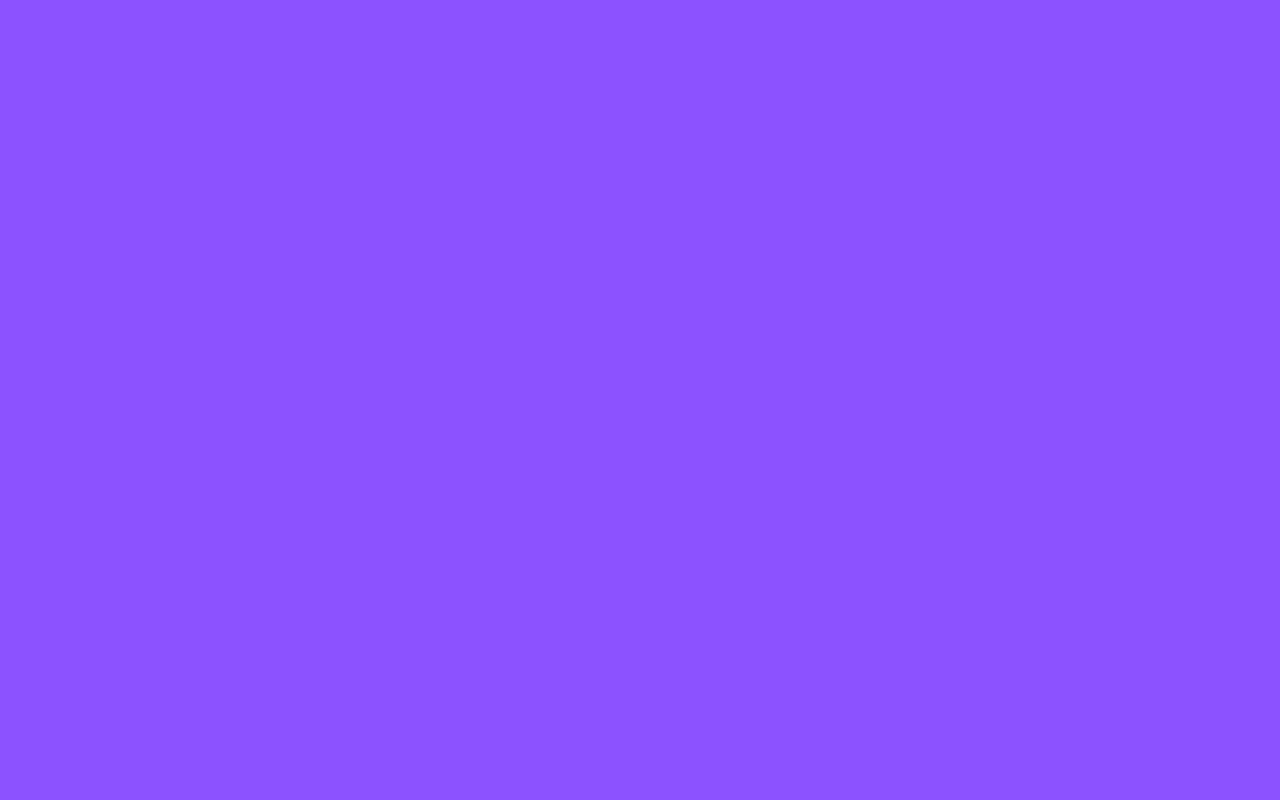
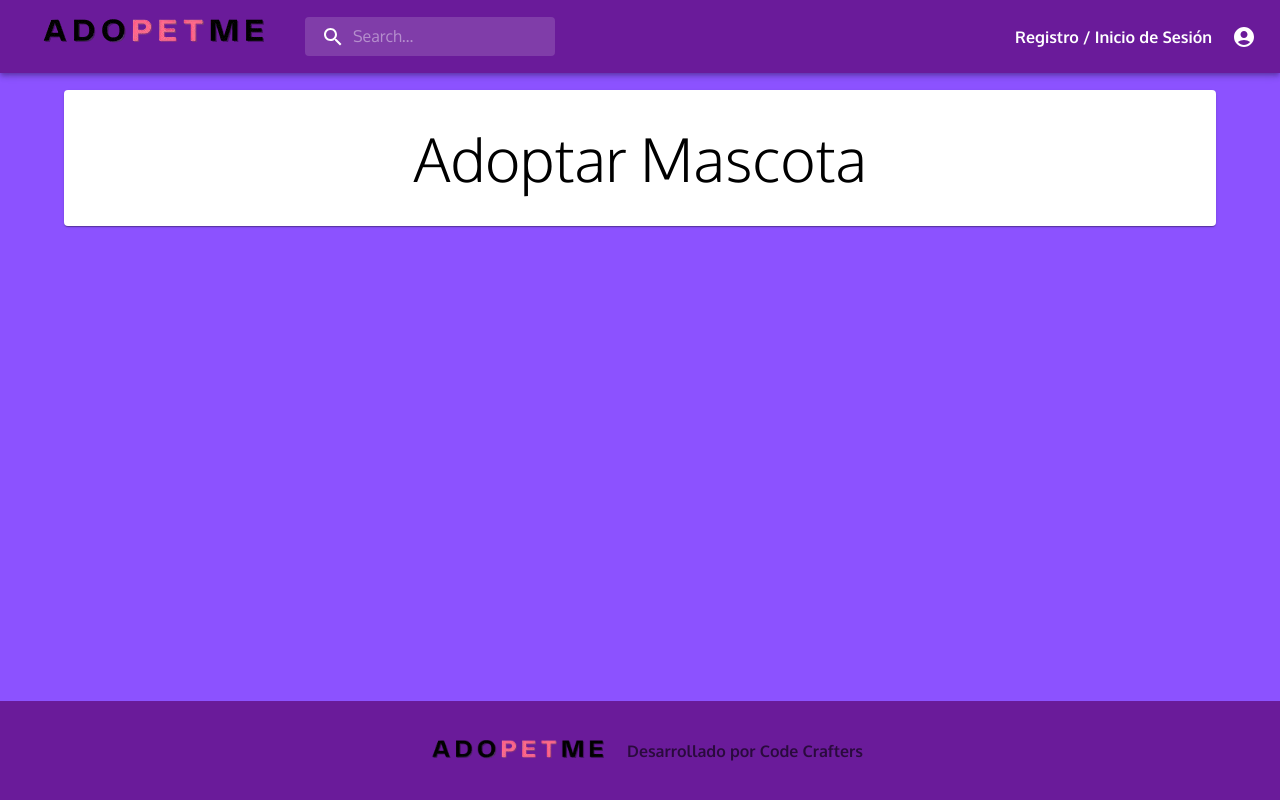
Before and after one commit to No-Country-simulation/c19-20-m-java-react, a React (Create React App) app in the folder frontend/adopetme/: page /adopcion in a window 1280 px wide. Before the commit this address had no page. Built offline with nearby package versions, Linux system fonts and the light colour scheme; a web font is replaced by a local one.

Commit message:
create layout

```diff
--- /dev/null
+++ b/frontend/adopetme/src/Pages/layout/MainLayout.jsx
@@ -0,0 +1,36 @@
+import React from "react";
+import PrimarySearchAppBar from "../../components/Home/Header";
+import Footer from "../../components/Home/Footer";
+import Box from "@mui/material/Box";
+
+const MainLayout = ({ children }) => {
+  return (
+    <Box>
+      <PrimarySearchAppBar />
+      <Box
+        component="main"
+        sx={{
+          flexGrow: 1,
+          height: "100vh",
+          overflow: "auto",
+        }}
+      >
+        <Box
+          sx={{
+            mt: "74px",
+            // mb: 4,
+            position: "relative",
+            minHeight: "calc(100vh - 74px)",
+            display: "flex",
+            flexDirection: "column",
+          }}
+        >
+          {children}
+          <Footer />
+        </Box>
+      </Box>
+    </Box>
+  );
+};
+
+export default MainLayout;
--- a/frontend/adopetme/src/components/Home/Footer.jsx
+++ b/frontend/adopetme/src/components/Home/Footer.jsx
@@ -1,27 +1,32 @@
-import React from 'react';
-import { Box, Typography } from '@mui/material';
-import { styled } from '@mui/system';
-import logoImage from '../shared/logo-header.png'; // Reemplazar con la ruta de tu logo
+import React from "react";
+import { Box, Typography } from "@mui/material";
+import { styled } from "@mui/system";
+import logoImage from "../shared/logo-header.png"; // Reemplazar con la ruta de tu logo
 
 const FooterContainer = styled(Box)(({ theme }) => ({
   backgroundColor: theme.palette.primary.main, // Color de fondo del footer
   padding: theme.spacing(3), // Espaciado interno del footer
-    display: 'flex', // Usamos flexbox para el posicionamiento
-    alignItems: 'center', // Alineación vertical al centro
-    justifyContent: 'center', // Alineación horizontal al centro
+  display: "flex", // Usamos flexbox para el posicionamiento
+  alignItems: "center", // Alineación vertical al centro
+  justifyContent: "center", // Alineación horizontal al centro
+  marginTop: "auto",
 }));
 
-const Logo = styled('img')({
-    width: '200px', // Ancho del logo
-    height: 'auto', // Mantener relación de aspecto
-    marginRight: '10px', // Espacio entre el logo y el texto
+const Logo = styled("img")({
+  width: "200px", // Ancho del logo
+  height: "auto", // Mantener relación de aspecto
+  marginRight: "10px", // Espacio entre el logo y el texto
 });
 
 const Footer = () => {
   return (
     <FooterContainer>
       <Logo src={logoImage} alt="Logo" />
-            <Typography variant="body1" color="textSecondary" sx={{ fontWeight: 'bold' }}>
+      <Typography
+        variant="body1"
+        color="textSecondary"
+        sx={{ fontWeight: "bold" }}
+      >
         Desarrollado por Code Crafters
       </Typography>
     </FooterContainer>
--- a/frontend/adopetme/src/components/Home/Header.jsx
+++ b/frontend/adopetme/src/components/Home/Header.jsx
@@ -1,55 +1,55 @@
-import * as React from 'react';
-import { styled, alpha } from '@mui/material/styles';
-import AppBar from '@mui/material/AppBar';
-import Box from '@mui/material/Box';
-import Toolbar from '@mui/material/Toolbar';
-import IconButton from '@mui/material/IconButton';
-import Typography from '@mui/material/Typography';
-import InputBase from '@mui/material/InputBase';
-import MenuItem from '@mui/material/MenuItem';
-import Menu from '@mui/material/Menu';
-import AccountCircle from '@mui/icons-material/AccountCircle';
-import SearchIcon from '@mui/icons-material/Search';
-import MoreIcon from '@mui/icons-material/MoreVert';
-import logoHeader from '../../../src/components/shared/logo-header.png';
-import LoginModal from './LoginModal';  // Asegúrate de ajustar la ruta según tu estructura de archivos
-import RegisterModal from './RegisterModal';  // Asegúrate de ajustar la ruta según tu estructura de archivos
+import * as React from "react";
+import { styled, alpha } from "@mui/material/styles";
+import AppBar from "@mui/material/AppBar";
+import Box from "@mui/material/Box";
+import Toolbar from "@mui/material/Toolbar";
+import IconButton from "@mui/material/IconButton";
+import Typography from "@mui/material/Typography";
+import InputBase from "@mui/material/InputBase";
+import MenuItem from "@mui/material/MenuItem";
+import Menu from "@mui/material/Menu";
+import AccountCircle from "@mui/icons-material/AccountCircle";
+import SearchIcon from "@mui/icons-material/Search";
+import MoreIcon from "@mui/icons-material/MoreVert";
+import logoHeader from "../../../src/components/shared/logo-header.png";
+import LoginModal from "./LoginModal"; // Asegúrate de ajustar la ruta según tu estructura de archivos
+import RegisterModal from "./RegisterModal"; // Asegúrate de ajustar la ruta según tu estructura de archivos
 
-const Search = styled('div')(({ theme }) => ({
-  position: 'relative',
+const Search = styled("div")(({ theme }) => ({
+  position: "relative",
   borderRadius: theme.shape.borderRadius,
   backgroundColor: alpha(theme.palette.common.white, 0.15),
-  '&:hover': {
+  "&:hover": {
     backgroundColor: alpha(theme.palette.common.white, 0.25),
   },
   marginRight: theme.spacing(2),
   marginLeft: 0,
-  width: '100%',
-  [theme.breakpoints.up('sm')]: {
+  width: "100%",
+  [theme.breakpoints.up("sm")]: {
     marginLeft: theme.spacing(3),
-    width: 'auto',
+    width: "auto",
   },
 }));
 
-const SearchIconWrapper = styled('div')(({ theme }) => ({
+const SearchIconWrapper = styled("div")(({ theme }) => ({
   padding: theme.spacing(0, 2),
-  height: '100%',
-  position: 'absolute',
-  pointerEvents: 'none',
-  display: 'flex',
-  alignItems: 'center',
-  justifyContent: 'center',
+  height: "100%",
+  position: "absolute",
+  pointerEvents: "none",
+  display: "flex",
+  alignItems: "center",
+  justifyContent: "center",
 }));
 
 const StyledInputBase = styled(InputBase)(({ theme }) => ({
-  color: 'inherit',
-  '& .MuiInputBase-input': {
+  color: "inherit",
+  "& .MuiInputBase-input": {
     padding: theme.spacing(1, 1, 1, 0),
     paddingLeft: `calc(1em + ${theme.spacing(4)})`,
-    transition: theme.transitions.create('width'),
-    width: '100%',
-    [theme.breakpoints.up('md')]: {
-      width: '20ch',
+    transition: theme.transitions.create("width"),
+    width: "100%",
+    [theme.breakpoints.up("md")]: {
+      width: "20ch",
     },
   },
 }));
@@ -58,7 +58,7 @@ export default function PrimarySearchAppBar() {
   const [anchorEl, setAnchorEl] = React.useState(null);
   const [mobileMoreAnchorEl, setMobileMoreAnchorEl] = React.useState(null);
   const [isLoginOpen, setLoginOpen] = React.useState(false);
-  const [isRegisterOpen, setRegisterOpen] = React.useState(false);  // <-- Añadir estado para el modal de registro
+  const [isRegisterOpen, setRegisterOpen] = React.useState(false); // <-- Añadir estado para el modal de registro
 
   const isMenuOpen = Boolean(anchorEl);
   const isMobileMenuOpen = Boolean(mobileMoreAnchorEl);
@@ -89,28 +89,30 @@ export default function PrimarySearchAppBar() {
     setLoginOpen(false);
   };
 
-  const handleOpenRegister = () => {  // <-- Añadir manejador para abrir el modal de registro
+  const handleOpenRegister = () => {
+    // <-- Añadir manejador para abrir el modal de registro
     setRegisterOpen(true);
-    handleCloseLogin();  // <-- Cerrar el modal de login cuando se abra el de registro
+    handleCloseLogin(); // <-- Cerrar el modal de login cuando se abra el de registro
   };
 
-  const handleCloseRegister = () => {  // <-- Añadir manejador para cerrar el modal de registro
+  const handleCloseRegister = () => {
+    // <-- Añadir manejador para cerrar el modal de registro
     setRegisterOpen(false);
   };
 
-  const menuId = 'primary-search-account-menu';
+  const menuId = "primary-search-account-menu";
   const renderMenu = (
     <Menu
       anchorEl={anchorEl}
       anchorOrigin={{
-        vertical: 'top',
-        horizontal: 'right',
+        vertical: "top",
+        horizontal: "right",
       }}
       id={menuId}
       keepMounted
       transformOrigin={{
-        vertical: 'top',
-        horizontal: 'right',
+        vertical: "top",
+        horizontal: "right",
       }}
       open={isMenuOpen}
       onClose={handleMenuClose}
@@ -120,19 +122,19 @@ export default function PrimarySearchAppBar() {
     </Menu>
   );
 
-  const mobileMenuId = 'primary-search-account-menu-mobile';
+  const mobileMenuId = "primary-search-account-menu-mobile";
   const renderMobileMenu = (
     <Menu
       anchorEl={mobileMoreAnchorEl}
       anchorOrigin={{
-        vertical: 'top',
-        horizontal: 'right',
+        vertical: "top",
+        horizontal: "right",
       }}
       id={mobileMenuId}
       keepMounted
       transformOrigin={{
-        vertical: 'top',
-        horizontal: 'right',
+        vertical: "top",
+        horizontal: "right",
       }}
       open={isMobileMenuOpen}
       onClose={handleMobileMenuClose}
@@ -147,7 +149,11 @@ export default function PrimarySearchAppBar() {
         >
           <AccountCircle />
         </IconButton>
-        <Typography variant="body1" component="p" sx={{ fontWeight: 'bold', ml: 1 }}>
+        <Typography
+          variant="body1"
+          component="p"
+          sx={{ fontWeight: "bold", ml: 1 }}
+        >
           Registro / Inicio de Sesión
         </Typography>
       </MenuItem>
@@ -155,16 +161,25 @@ export default function PrimarySearchAppBar() {
   );
 
   return (
-    <Box sx={{ flexGrow: 1 }}>
+    <Box sx={{ flexGrow: 1, zIndex: 1, width: 1 }} position="absolute">
       <AppBar position="static">
         <Toolbar>
           <Typography
             variant="h6"
             noWrap
             component="div"
-            sx={{ display: { xs: 'none', sm: 'block' } }}
+            sx={{ display: { xs: "none", sm: "block" } }}
           >
-            <img src={logoHeader} alt="Logo" style={{ height: 'auto', maxHeight: '100%', width: 'auto', maxWidth: '100%' }} />
+            <img
+              src={logoHeader}
+              alt="Logo"
+              style={{
+                height: "auto",
+                maxHeight: "100%",
+                width: "auto",
+                maxWidth: "100%",
+              }}
+            />
           </Typography>
           <Search>
             <SearchIconWrapper>
@@ -172,15 +187,17 @@ export default function PrimarySearchAppBar() {
             </SearchIconWrapper>
             <StyledInputBase
               placeholder="Search…"
-              inputProps={{ 'aria-label': 'search' }}
+              inputProps={{ "aria-label": "search" }}
             />
           </Search>
           <Box sx={{ flexGrow: 1 }} />
-          <Box sx={{ display: { xs: 'none', md: 'flex', alignItems: 'center' } }}>
+          <Box
+            sx={{ display: { xs: "none", md: "flex", alignItems: "center" } }}
+          >
             <Typography
               variant="body1"
               component="p"
-              sx={{ fontWeight: 'bold', mr: 1 }}
+              sx={{ fontWeight: "bold", mr: 1 }}
             >
               Registro / Inicio de Sesión
             </Typography>
@@ -196,12 +213,12 @@ export default function PrimarySearchAppBar() {
               <AccountCircle />
             </IconButton>
           </Box>
-          <Box sx={{ display: { xs: 'flex', md: 'none' } }}>
+          <Box sx={{ display: { xs: "flex", md: "none" } }}>
             <Typography
               variant="h6"
               noWrap
               component="div"
-              sx={{ display: { xs: 'flex', alignItems: 'center' } }}
+              sx={{ display: { xs: "flex", alignItems: "center" } }}
             >
               Registro / Inicio de Sesión
             </Typography>
@@ -220,7 +237,11 @@ export default function PrimarySearchAppBar() {
       </AppBar>
       {renderMobileMenu}
       {renderMenu}
-      <LoginModal open={isLoginOpen} handleClose={handleCloseLogin} handleOpenRegister={handleOpenRegister} />
+      <LoginModal
+        open={isLoginOpen}
+        handleClose={handleCloseLogin}
+        handleOpenRegister={handleOpenRegister}
+      />
       <RegisterModal open={isRegisterOpen} handleClose={handleCloseRegister} />
     </Box>
   );
--- /dev/null
+++ b/frontend/adopetme/src/components/Pets/AdoptPets.jsx
@@ -0,0 +1,20 @@
+import React from "react";
+
+//Material Ui
+import Container from "@mui/material/Container";
+import Paper from "@mui/material/Paper";
+import Typography from "@mui/material/Typography";
+
+const AdoptPets = () => {
+  return (
+    <Container sx={{ mt: 2 }}>
+      <Paper sx={{ p: 4 }}>
+        <Typography variant="h2" color="initial" textAlign={"center"}>
+          Adoptar Mascota
+        </Typography>
+      </Paper>
+    </Container>
+  );
+};
+
+export default AdoptPets;
--- /dev/null
+++ b/frontend/adopetme/src/components/Pets/PublicationsPets.jsx
@@ -0,0 +1,20 @@
+import React from "react";
+
+//Material Ui
+import Container from "@mui/material/Container";
+import Paper from "@mui/material/Paper";
+import Typography from "@mui/material/Typography";
+
+const PublicationsPets = () => {
+  return (
+    <Container sx={{ mt: 2 }}>
+      <Paper sx={{ p: 4 }}>
+        <Typography variant="h2" color="initial" textAlign={"center"}>
+          Publicaciones mascotas
+        </Typography>
+      </Paper>
+    </Container>
+  );
+};
+
+export default PublicationsPets;
--- a/frontend/adopetme/src/routers/MainRouter.jsx
+++ b/frontend/adopetme/src/routers/MainRouter.jsx
@@ -3,13 +3,20 @@ import { BrowserRouter, Routes, Route } from "react-router-dom";
 
 //Components
 import Home from "../Pages/Home/index";
+import PublicationsPets from "../components/Pets/PublicationsPets";
+import MainLayout from "../Pages/layout/MainLayout";
+import AdoptPets from "../components/Pets/AdoptPets";
 
 const MainRouter = () => {
   return (
     <BrowserRouter>
-      <Routes>
-        <Route path="/" element={<Home />} />
-      </Routes>
+      <MainLayout>
+        <Routes>
+          <Route path="/" element={<Home />} />
+          <Route path="/publicaciones" element={<PublicationsPets />} />
+          <Route path="/adopcion" element={<AdoptPets />} />
+        </Routes>
+      </MainLayout>
     </BrowserRouter>
   );
 };
```
Also changed, not shown: frontend/adopetme/src/Pages/Home/index.jsx (+2 -6 lines), frontend/adopetme/src/Pages/layout/navbar.jsx (deleted, +0 -8 lines). Lines whose indentation alone changed are shown as unchanged.
